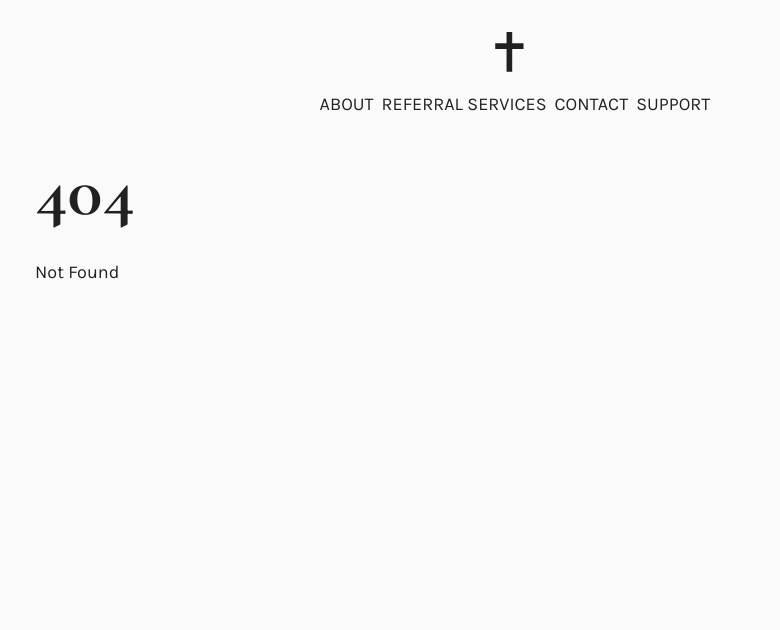
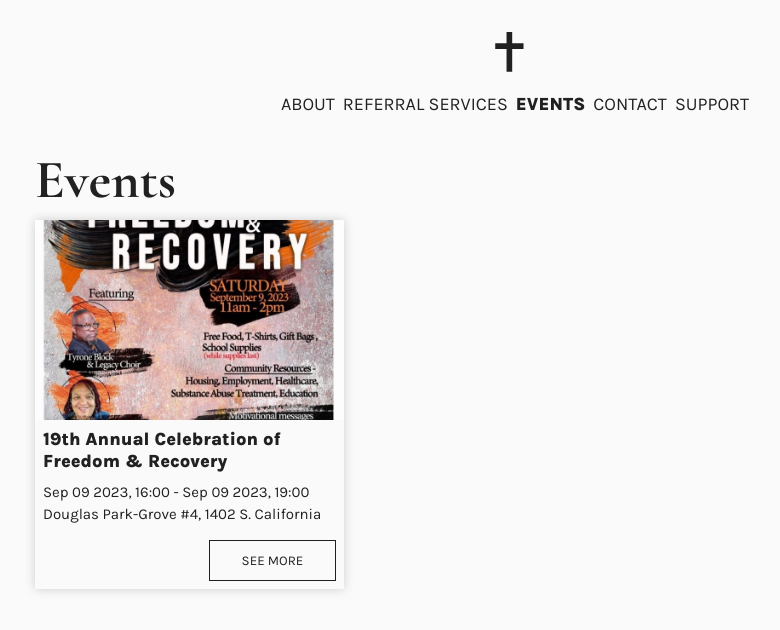
Before and after one commit to hnrq/otw-ministries, a SvelteKit app: page /events in a window 1280 px wide. Before the commit this address had no page. Shown: the top 630 px of the page, without its empty margins (125-905 px from the left). Built offline with nearby package versions, Linux system fonts and the light colour scheme.

Commit message:
feat: create Event page

```diff
--- /dev/null
+++ b/src/assets/events.json
@@ -0,0 +1,9 @@
+[
+	{
+		"name": "19th Annual Celebration of Freedom & Recovery",
+		"startDate": "2023-09-09T16:00:00.000Z",
+		"endDate": "2023-09-09T19:00:00.000Z",
+		"address": "Douglas Park-Grove #4, 1402 S. California",
+		"img": "/img/19th-annual-celebration-of-freedom-and-recovery.webp"
+	}
+]
--- a/src/components/Button.svelte
+++ b/src/components/Button.svelte
@@ -14,13 +14,19 @@
 	.button {
 		border: none;
 		outline: none;
-		background-color: var(--text-high);
-		color: white;
+		background: transparent;
+		color: var(--text-high);
+		transition-property: color, background;
+		transition-duration: 0.2s;
+		transition-timing-function: ease-in;
+		border: 1px solid var(--text-high);
 		text-transform: uppercase;
 		padding: utils.spacing(1.5) utils.spacing(4);
 
 		&:hover {
 			cursor: pointer;
+			background: var(--text-high);
+			color: white;
 		}
 
 		&--full-width {
--- a/src/components/Card.svelte
+++ b/src/components/Card.svelte
@@ -4,7 +4,7 @@
 
 <div class="card">
 	{#if image !== undefined}
-		<img src={image} alt="" />
+		<img src={image} alt="" class="card__image" />
 	{/if}
 	{#if $$slots.content}
 		<div class="card__content">
@@ -22,13 +22,23 @@
 	@use '$theme/utils';
 
 	.card {
-		border: 1px solid var(--text-low);
+		box-shadow: 0px 0px 10px 0px var(--text-low);
 		display: flex;
 		flex-direction: column;
 
+		&__image {
+			max-height: 200px;
+			object-fit: cover;
+		}
+
 		&__actions,
 		&__content {
-			padding: utils.spacing(2);
+			padding: utils.spacing(1);
+		}
+
+		&__actions {
+			display: flex;
+			justify-content: right;
 		}
 	}
 </style>
--- a/src/layouts/Header.svelte
+++ b/src/layouts/Header.svelte
@@ -8,6 +8,7 @@
 	<div class="header__links">
 		<Link href="/about">About</Link>
 		<Link href="/referral">Referral Services</Link>
+		<Link href="/events">Events</Link>
 		<Link href="/contact">Contact</Link>
 		<Link href="/support">Support</Link>
 	</div>
@@ -21,12 +22,15 @@
 		margin: utils.spacing(4) 0;
 		flex-direction: column;
 		align-items: center;
+		flex-wrap: wrap;
 		justify-content: center;
 		gap: utils.spacing(2);
 
 		&__links {
 			gap: utils.spacing(1);
 			display: flex;
+			justify-content: center;
+			flex-wrap: wrap;
 		}
 	}
 </style>
--- /dev/null
+++ b/src/routes/events/+page.svelte
@@ -0,0 +1,58 @@
+<script lang="ts">
+	import Button from '$components/Button.svelte';
+	import Card from '$components/Card.svelte';
+	import ImageDialog from '$components/ImageDialog.svelte';
+	import format from 'date-fns/format';
+	import { openModal } from 'svelte-modals';
+
+	export let data: import('./$types').PageData;
+</script>
+
+<section class="events">
+	<h2>Events</h2>
+	<div class="events__list">
+		{#each data.events.sort((ev1, ev2) => new Date(ev2.endDate).getTime() - new Date(ev1.endDate).getTime()) as event}
+			<div class="event" class:event--past={new Date(event.endDate).getTime() < Date.now()}>
+				<Card image={event.img}>
+					<svelte:fragment slot="content">
+						<p class="event__name"><strong>{event.name}</strong></p>
+						<small>
+							{format(new Date(event.startDate), 'MMM dd yyyy, HH:mm')} - {format(
+								new Date(event.endDate),
+								'MMM dd yyyy, HH:mm'
+							)}
+						</small>
+						<br />
+						<small>{event.address}</small>
+					</svelte:fragment>
+					<Button slot="actions" on:click={() => openModal(ImageDialog, { src: event.img })}>
+						See more
+					</Button>
+				</Card>
+			</div>
+		{/each}
+	</div>
+</section>
+
+<style lang="scss">
+	@use '$theme/utils';
+
+	.events {
+		&__list {
+			display: grid;
+			gap: utils.spacing(2);
+			grid-template-columns: repeat(auto-fill, minmax(250px, 1fr));
+		}
+	}
+
+	.event {
+		&--past {
+			opacity: 0.5;
+		}
+
+		&__name {
+			margin: 0;
+			margin-bottom: utils.spacing(1);
+		}
+	}
+</style>
--- /dev/null
+++ b/src/routes/events/+page.ts
@@ -0,0 +1,3 @@
+import events from '../../assets/events.json';
+
+export const load = () => ({ events });
--- a/src/routes/referral/+page.svelte
+++ b/src/routes/referral/+page.svelte
@@ -11,9 +11,9 @@
 		{#each data.referralSections as referralSection}
 			<div class="referrals__section">
 				<h3>{referralSection.name}</h3>
-				{#if referralSection.subtitle}<small class="referrals__section-subtitle"
-						>{referralSection.subtitle}</small
-					>{/if}
+				{#if referralSection.subtitle}
+					<small class="referrals__section-subtitle">{referralSection.subtitle}</small>
+				{/if}
 				<div class="referrals__children">
 					{#each referralSection.referrals as referral}
 						<Referral {referral} />
```
Also changed, not shown: .vitest-preview/index.html (added), static/img/19th-annual-celebration-of-freedom-and-recovery.webp (added), 1 other file (tests, documents, lock files or other folders).
